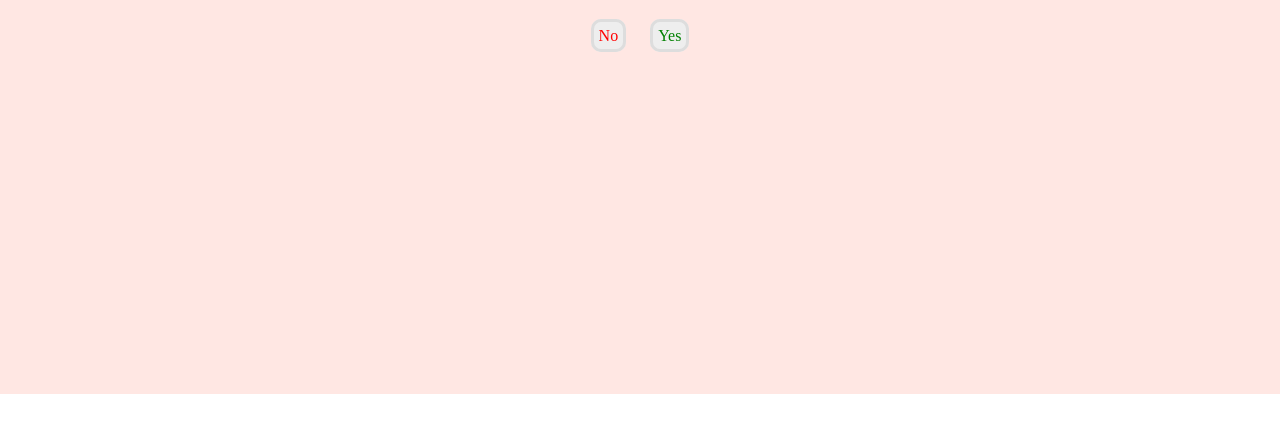
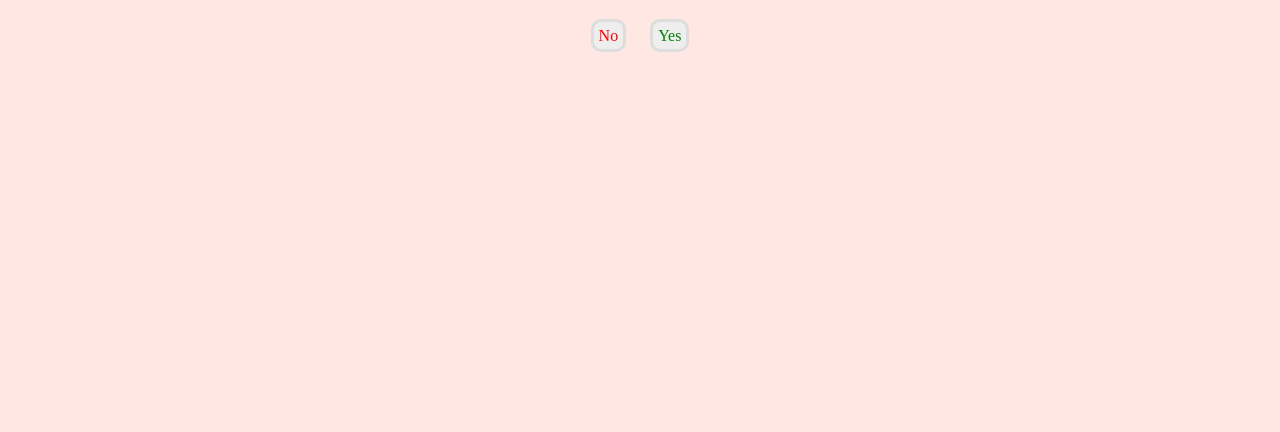
Before and after one commit to Nuwil/1st-Year-Anniversary, a plain HTML site: page index.html in a window 1280 px wide. Shown: the part 406-838 px from the top of the page. Before the commit the page ends 800 px from the top, so only its background shows below. Drawn offline with Linux system fonts and the light colour scheme.

Commit message:
Update style.css

```diff
--- a/style.css
+++ b/style.css
@@ -3,8 +3,8 @@
     margin: 0;
 }
 .container{
-    height:100vh;
-    width: 100vw;
+    height:200vh;
+    width:100%;
     color: #444;
     background: #ffe7e3;
     text-align: center;
```
